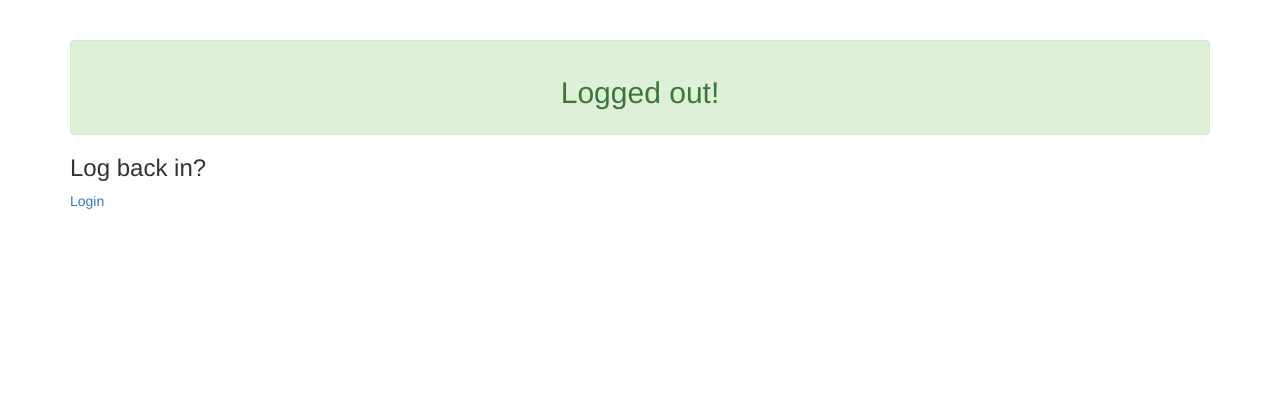
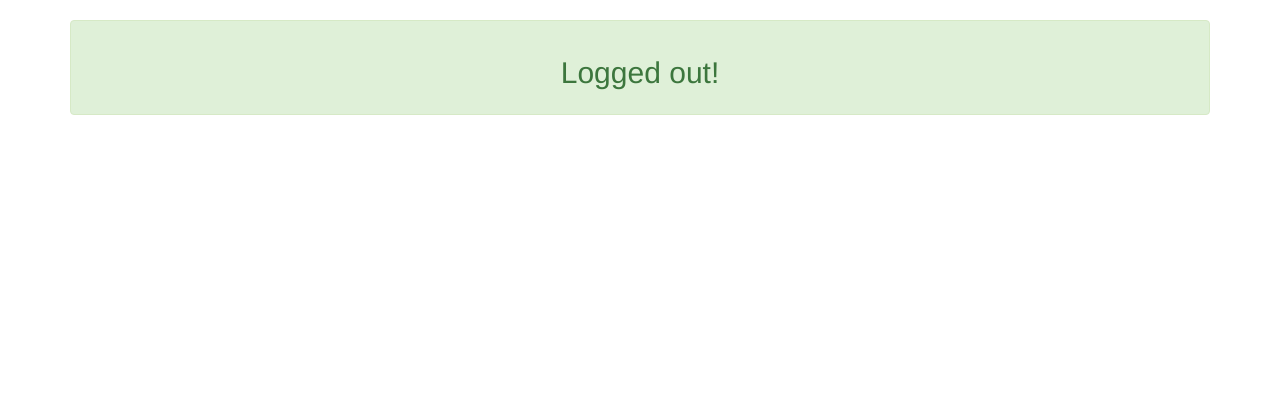
Before and after one commit to janton42/localtools, a Django app: page /logout/ in a window 1280 px wide. Shown: the part 51-459 px from the top of the page. Run offline with Django 4.2, Linux system fonts and the light colour scheme; some libraries are stand-ins or nearby versions.

Commit message:
refactored.

```diff
--- a/templates/logout.html
+++ b/templates/logout.html
@@ -1,10 +1,7 @@
 {% extends 'base.html' %}
 
 {% block content%}
-  <br>
   <div class="alert alert-success" role="alert">
       <h2 style="text-align: center;">Logged out!</h2>
   </div>
-  <h3>Log back in?</h3>
-  <a href="{% url 'login' %}">Login</a>
 {% endblock%}
--- a/templates/profile_view.html
+++ b/templates/profile_view.html
@@ -1,6 +1,8 @@
 {% extends 'base.html' %}
 
 {% block content %}
+
+  <div class="content">
     {% if user_profile %}
     <h2>User Details</h2>
     {% for profile in user_profile %}
@@ -13,5 +15,6 @@
       <p>You haven't completed your profile!</p>
       <a href="{% url 'tasktron:complete_profile' %}">Complete Profile</a>
     {% endif %}
+  </div>
 
 {% endblock %}
```
Lines whose indentation alone changed are shown as unchanged.
